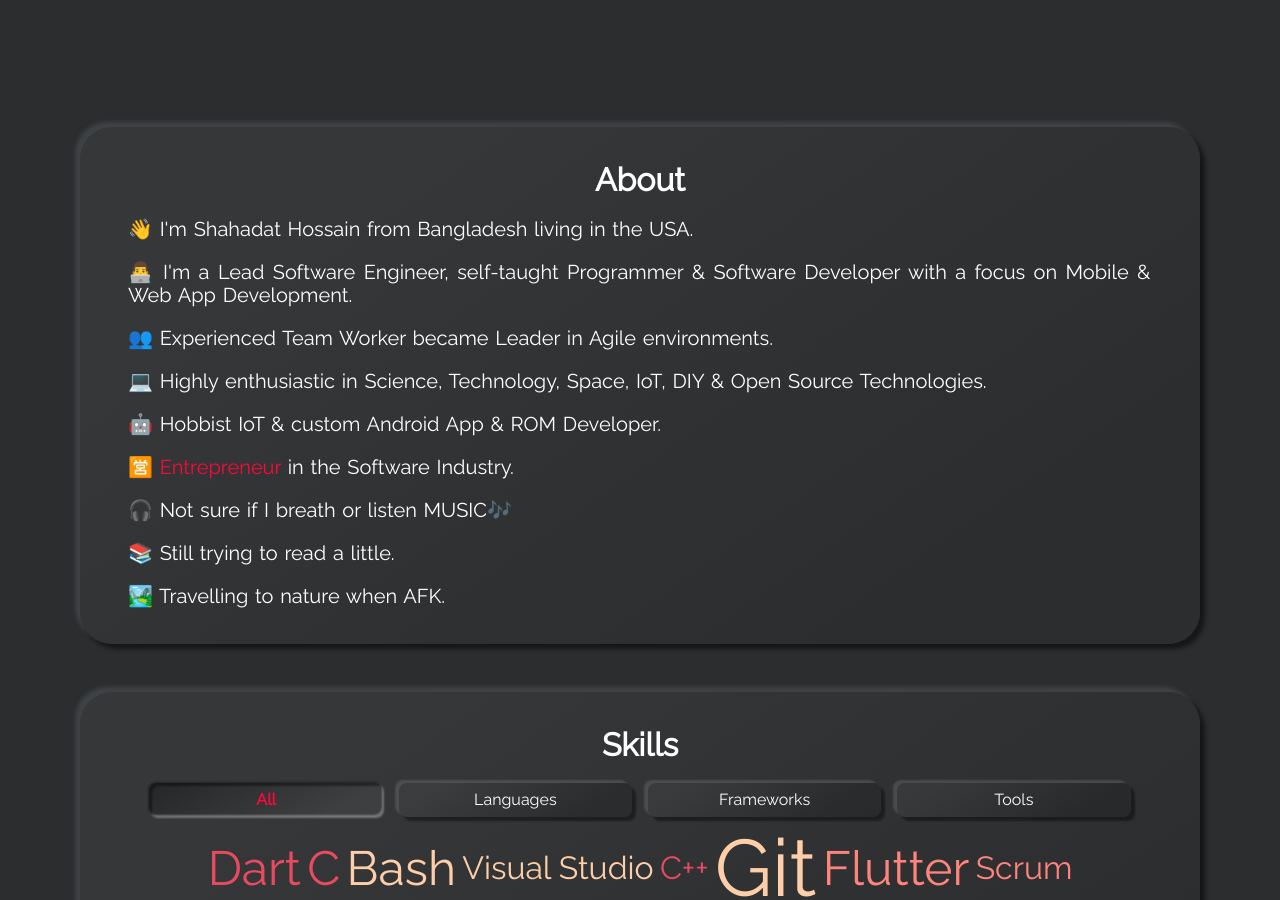
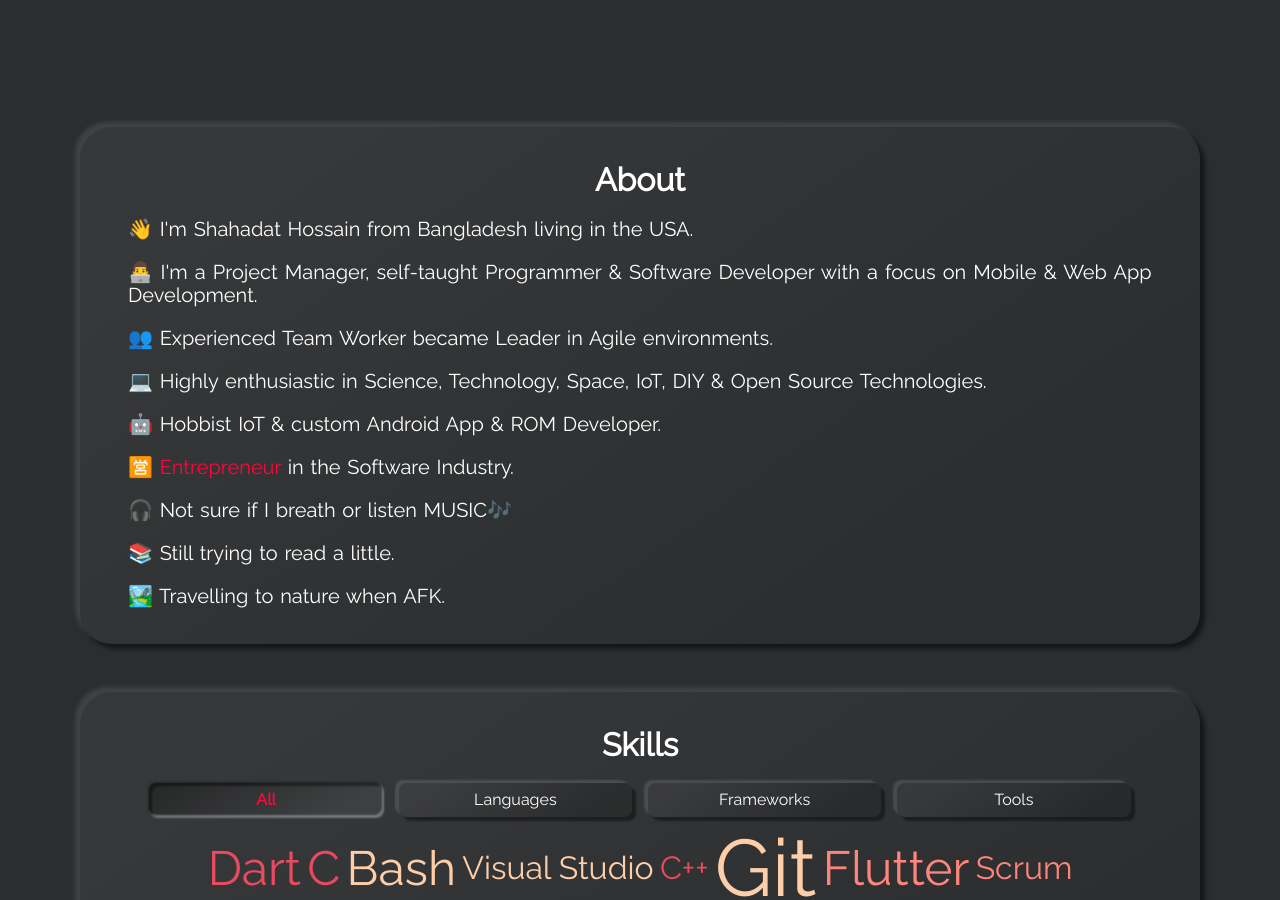
Before and after one commit to writeshahadat/writeshahadat.github.io, a Jekyll site: the page built from index.html, in a window 1280 px wide and 900 px high, scrolled down 933 px. Built offline with Jekyll 4.4.1, drawn with Linux system fonts in a browser that asks for light colours.

Commit message:
Updated section-aboutme.html

```diff
--- a/_includes/section-aboutme.html
+++ b/_includes/section-aboutme.html
@@ -3,7 +3,7 @@
   👋 I'm Shahadat Hossain from Bangladesh living in the USA.
 </p>
 <p class="description" data-aos="fade-left">
-  👨‍💻 I'm a Lead Software Engineer, self-taught Programmer & Software Developer with a focus on Mobile & Web App Development.
+  👨‍💻 I'm a Project Manager, self-taught Programmer & Software Developer with a focus on Mobile & Web App Development.
 </p>
 <p class="description" data-aos="fade-right">
   👥 Experienced Team Worker became Leader in Agile environments.
```
